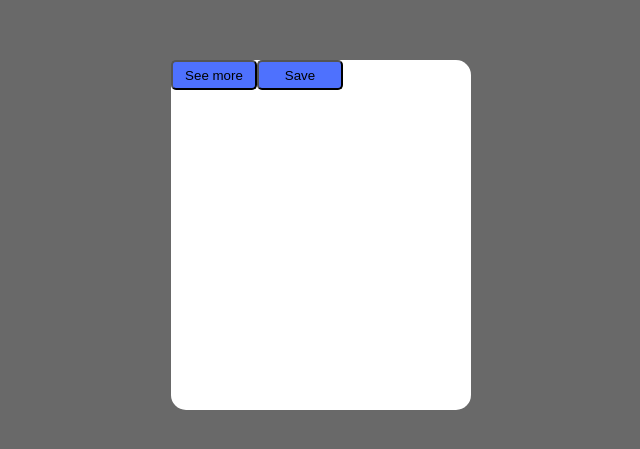
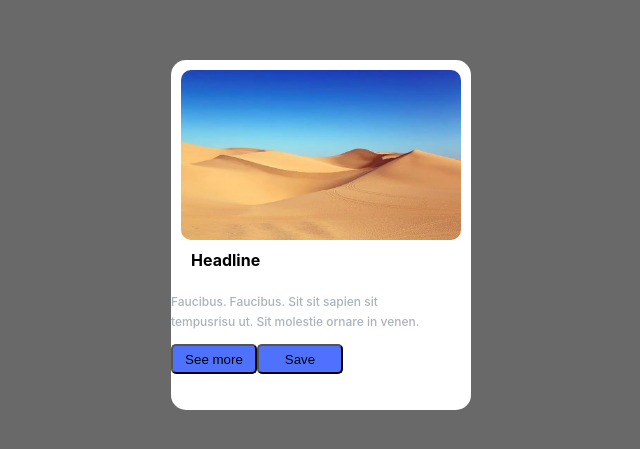
Before and after one commit to OlhaFedorets/training-sc, a React (Create React App) app: page / in a window 1280 px wide. Shown: the part 165-614 px from the top of the page, without its empty margins (319-959 px from the left). Built offline with nearby package versions, Linux system fonts and the light colour scheme.

Commit message:
change App Font

```diff
--- a/src/App.tsx
+++ b/src/App.tsx
@@ -1,14 +1,20 @@
 import React from 'react';
 import './App.css';
 import styled from "styled-components";
+import image from "./assets/images/img.webp"
 
 function App() {
     return (
         <div className="App">
             <Box>
                 <MyCard>
+                    <Img src={image}/>
+                    <Headline>Headline</Headline>
+                    <Text>Faucibus. Faucibus. Sit sit sapien sit tempusrisu ut. Sit molestie ornare in venen.</Text>
+                    <span>
                         <Btn>See more</Btn>
                         <Btn>Save</Btn>
+                    </span>
                 </MyCard>
             </Box>
         </div>
@@ -19,14 +25,51 @@ export default App;
 
 const MyCard = styled.div`
     display: flex;
+    flex-direction: column;
     width: 300px;
     height: 350px;
     top: -317px;
     left: -409px;
-    gap: 0px;
     border-radius: 15px;
-    opacity: 0px;
     background-color: white;
+    `
+
+const Img = styled.img`
+    width: 280px;
+    height: 170px;
+    margin-top: 10px;
+    margin-left: 10px;
+    border-radius: 10px;
+`
+
+const Headline = styled.h1`
+    width: 70px;
+    height: 19px;
+    top: 200px;
+    margin-left: 20px;
+    font-family: Inter, sans-serif;
+    font-size: 16px;
+    font-weight: bold;
+    line-height: 19.36px;
+    text-align: left;
+
+`
+
+const Text = styled.p`
+    width: 260px;
+    height: 40px;
+    top: 239px;
+    left: 20px;
+    //gap: 0px;
+    //opacity: 0px;
+    font-family: Inter;
+    font-size: 12px;
+    font-weight: 500;
+    line-height: 20px;
+    text-align: left;
+color: #ABB3BA;
+
+
 `
 
 const Btn = styled.button`
@@ -35,7 +78,6 @@ const Btn = styled.button`
     height: 30px;
     top: 298px;
     left: 20px;
-    gap: 0px;
     border-radius: 5px;
     opacity: 0px;
 `
```
Lines whose indentation alone changed are shown as unchanged.
